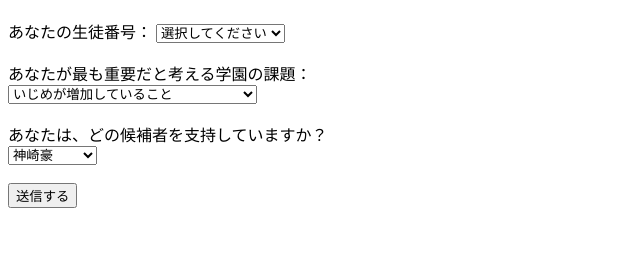
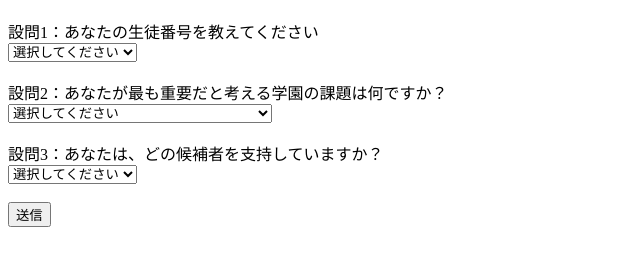
Before and after one commit to mitani2021/survey001, a plain HTML site: page index.html in a window 1280 px wide. Shown: the part 70-336 px from the top of the page, without its empty margins (0-640 px from the left). Drawn offline with Linux system fonts and the light colour scheme.

Commit message:
Update index.html

```diff
--- a/index.html
+++ b/index.html
@@ -1,66 +1,77 @@
 <!DOCTYPE html>
-<html>
+<html lang="ja">
 <head>
   <meta charset="UTF-8">
+  <meta name="viewport" content="width=device-width, initial-scale=1.0">
   <title>第1回 学園世論調査</title>
 </head>
 <body>
   <h1>第1回 学園世論調査</h1>
-  <form id="survey-form">
-    <label>あなたの生徒番号：</label>
-    <select id="student-id">
+
+  <form id="surveyForm">
+    <label>設問1：あなたの生徒番号を教えてください</label><br>
+    <select id="studentId" required>
       <option value="">選択してください</option>
-      <script>
-        for (let i = 1; i <= 100; i++) {
-          const val = String(i).padStart(3, '0');
-          document.write(`<option value="${val}">${val}</option>`);
-        }
-      </script>
-    </select>
-    <br><br>
+    </select><br><br>
 
-    <label>あなたが最も重要だと考える学園の課題：</label><br>
-    <select id="issue">
-      <option value="いじめが増加していること">いじめが増加していること</option>
-      <option value="部活動の予算を拡充すること">部活動の予算を拡充すること</option>
-      <option value="授業の質が低下していること">授業の質が低下していること</option>
-      <option value="学園祭の来場者数が減少していること">学園祭の来場者数が減少していること</option>
-      <option value="制服がダサいこと">制服がダサいこと</option>
-      <option value="校則が厳しすぎること">校則が厳しすぎること</option>
-      <option value="学生食堂の価格が高すぎること">学生食堂の価格が高すぎること</option>
-    </select>
-    <br><br>
+    <label>設問2：あなたが最も重要だと考える学園の課題は何ですか？</label><br>
+    <select id="issue" required>
+      <option value="">選択してください</option>
+      <option value="いじめが増加していること">1. いじめが増加していること</option>
+      <option value="部活動の予算を拡充すること">2. 部活動の予算を拡充すること</option>
+      <option value="授業の質が低下していること">3. 授業の質が低下していること</option>
+      <option value="学園祭の来場者数が減少していること">4. 学園祭の来場者数が減少していること</option>
+      <option value="制服がダサいこと">5. 制服がダサいこと</option>
+      <option value="校則が厳しすぎること">6. 校則が厳しすぎること</option>
+      <option value="学生食堂の価格が高すぎること">7. 学生食堂の価格が高すぎること</option>
+    </select><br><br>
 
-    <label>あなたは、どの候補者を支持していますか？</label><br>
-    <select id="candidate">
-      <option value="神崎豪">神崎豪</option>
-      <option value="風馬裕也">風馬裕也</option>
-      <option value="田中和夫">田中和夫</option>
-      <option value="姫島ノエル">姫島ノエル</option>
-    </select>
-    <br><br>
+    <label>設問3：あなたは、どの候補者を支持していますか？</label><br>
+    <select id="candidate" required>
+      <option value="">選択してください</option>
+      <option value="神崎豪">1. 神崎豪</option>
+      <option value="風馬裕也">2. 風馬裕也</option>
+      <option value="田中和夫">3. 田中和夫</option>
+      <option value="姫島ノエル">4. 姫島ノエル</option>
+    </select><br><br>
 
-    <button type="submit">送信する</button>
+    <button type="submit">送信</button>
   </form>
 
   <script>
-    const scriptUrl = '<<https://script.google.com/macros/s/AKfycbwMoH3hnexzflvqExhNcNIj8vLECZ5K9gzViNxLc6hYyJ5I50mEE2zIZpW6WNGZF27l/exec>>';
+    // 生徒番号プルダウンを生成
+    const studentSelect = document.getElementById("studentId");
+    for (let i = 1; i <= 100; i++) {
+      let value = String(i).padStart(3, '0');
+      let option = document.createElement("option");
+      option.value = value;
+      option.textContent = value;
+      studentSelect.appendChild(option);
+    }
 
-    document.getElementById('survey-form').addEventListener('submit', function(e) {
+    // 送信処理
+    document.getElementById("surveyForm").addEventListener("submit", async function (e) {
       e.preventDefault();
+
       const data = {
-        student_id: document.getElementById('student-id').value,
-        issue: document.getElementById('issue').value,
-        candidate: document.getElementById('candidate').value
+        studentId: document.getElementById("studentId").value,
+        issue: document.getElementById("issue").value,
+        candidate: document.getElementById("candidate").value
       };
-      fetch(scriptUrl, {
-        method: 'POST',
-        body: JSON.stringify(data),
-        headers: { 'Content-Type': 'application/json' }
-      })
-      .then(response => response.text())
-      .then(result => alert("回答ありがとうございました！"))
-      .catch(error => alert("送信に失敗しました"));
+
+      try {
+        await fetch("https://script.google.com/macros/s/AKfycbzBQqSIIa0Cg3l8ZRBWS8xU5W7XSjsrkNEObPfngtPIbnUd1hf4lj4LaMrWp62f7D1aAA/exec", {
+          method: "POST",
+          headers: { "Content-Type": "application/json" },
+          body: JSON.stringify(data),
+          mode: "no-cors"
+        });
+        alert("ご回答ありがとうございました！");
+        document.getElementById("surveyForm").reset();
+      } catch (error) {
+        alert("送信中にエラーが発生しました");
+        console.error(error);
+      }
     });
   </script>
 </body>
```
